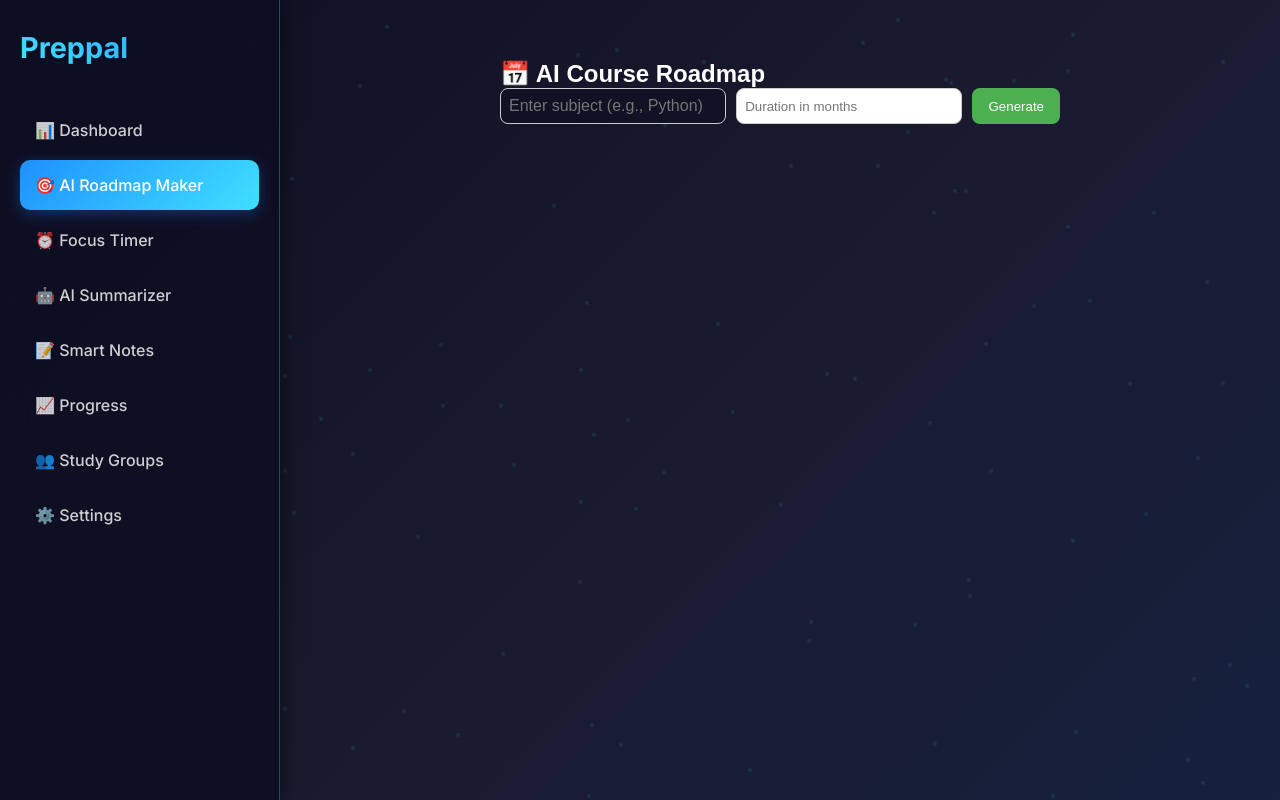
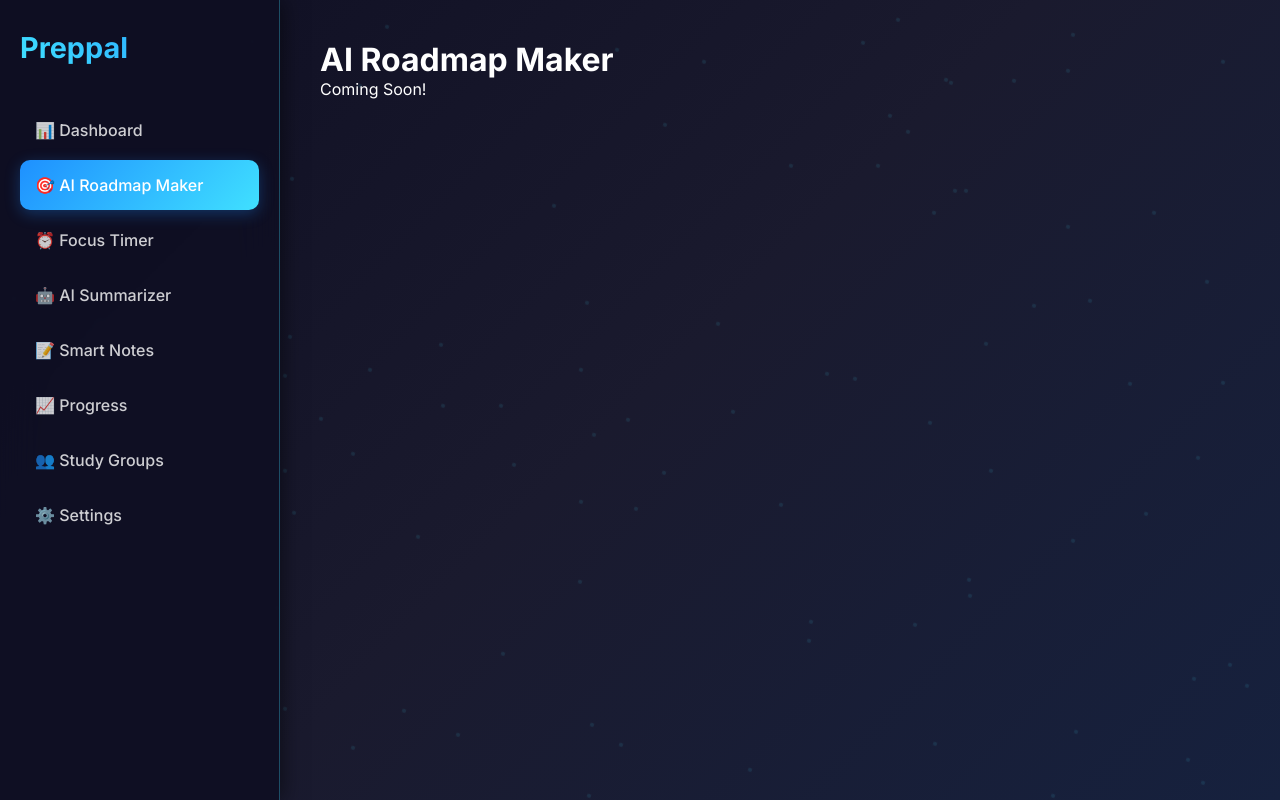
Before and after one commit to KickbyteTech/EdTech-App, a React (Vite) app in the folder edtech-ai-app/: page /roadmap in a window 1280 px wide. Built offline with nearby package versions, Linux system fonts and the light colour scheme.

Commit message:
roadmap.jsx

```diff
--- a/edtech-ai-app/src/pages/ai-coursemaker/roadmap.jsx
+++ b/edtech-ai-app/src/pages/ai-coursemaker/roadmap.jsx
@@ -1,116 +1,13 @@
-import React, { useState } from "react";
+import React from "react"
+import { useState } from 'react';
 
-export default function Roadmap() {
-  const [subject, setSubject] = useState("");
-  const [duration, setDuration] = useState("");
-  const [roadmap, setRoadmap] = useState([]);
-
-  const generateRoadmap = () => {
-    if (!subject || !duration) return alert("Please fill in both fields");
-
-    const totalDays = parseInt(duration) * 30; // rough days
-    const tasks = [];
-
-    for (let i = 1; i <= totalDays; i++) {
-      tasks.push({
-        day: i,
-        task: `Study ${subject} - Day ${i}`,
-        completed: false,
-      });
-    }
-
-    setRoadmap(tasks);
-  };
-
-  const toggleComplete = (day) => {
-    setRoadmap((prev) =>
-      prev.map((task) =>
-        task.day === day ? { ...task, completed: !task.completed } : task
-      )
-    );
-  };
-
+const Roadmap = () => {
   return (
-    <div style={styles.container}>
-      <h2>📅 AI Course Roadmap</h2>
-
-      <div style={styles.inputContainer}>
-        <input
-          style={styles.input}
-          type="text"
-          placeholder="Enter subject (e.g., Python)"
-          value={subject}
-          onChange={(e) => setSubject(e.target.value)}
-        />
-        <input
-          style={styles.input}
-          type="number"
-          placeholder="Duration in months"
-          value={duration}
-          onChange={(e) => setDuration(e.target.value)}
-        />
-        <button style={styles.button} onClick={generateRoadmap}>
-          Generate
-        </button>
-      </div>
-
-      {roadmap.length > 0 && (
-        <div style={styles.roadmapList}>
-          {roadmap.map((task) => (
-            <div
-              key={task.day}
-              style={{
-                ...styles.task,
-                textDecoration: task.completed ? "line-through" : "none",
-                background: task.completed ? "#d4edda" : "#fff",
-              }}
-              onClick={() => toggleComplete(task.day)}
-            >
-              {task.task}
-            </div>
-          ))}
-        </div>
-      )}
+    <div className="roadmap">
+      <h1>AI Roadmap Maker</h1>
+      <p>Coming Soon!</p>
     </div>
   );
-}
+};
 
-const styles = {
-  container: {
-    padding: "20px",
-    fontFamily: "sans-serif",
-    maxWidth: "600px",
-    margin: "auto",
-  },
-  inputContainer: {
-    display: "flex",
-    gap: "10px",
-    marginBottom: "20px",
-    flexWrap: "wrap",
-  },
-  input: {
-    padding: "8px",
-    borderRadius: "8px",
-    border: "1px solid #ccc",
-    flex: "1",
-  },
-  button: {
-    padding: "8px 16px",
-    background: "#4CAF50",
-    color: "#fff",
-    border: "none",
-    borderRadius: "8px",
-    cursor: "pointer",
-  },
-  roadmapList: {
-    display: "grid",
-    gap: "8px",
-  },
-  task: {
-    padding: "10px",
-    borderRadius: "6px",
-    border: "1px solid #ccc",
-    cursor: "pointer",
-    transition: "0.2s",
-  },
-};
+export default Roadmap;
```
